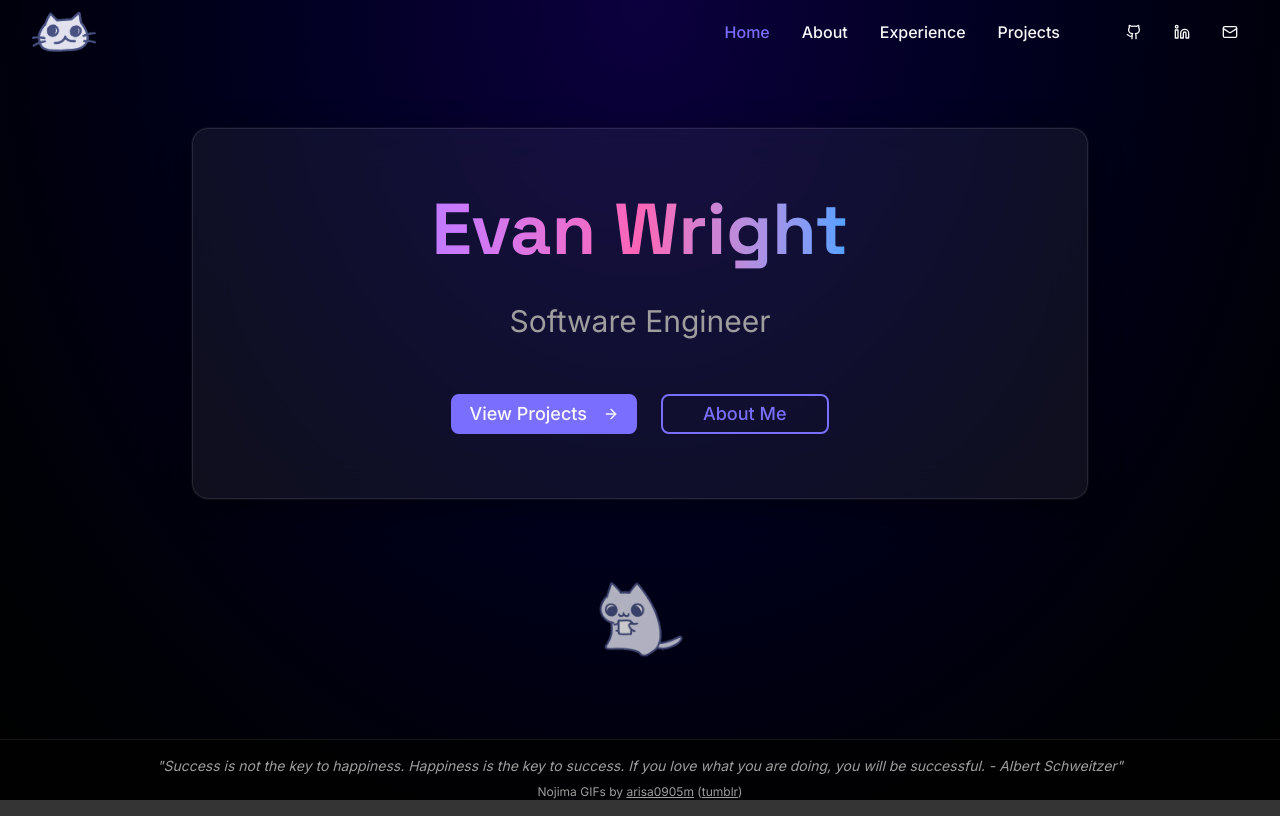
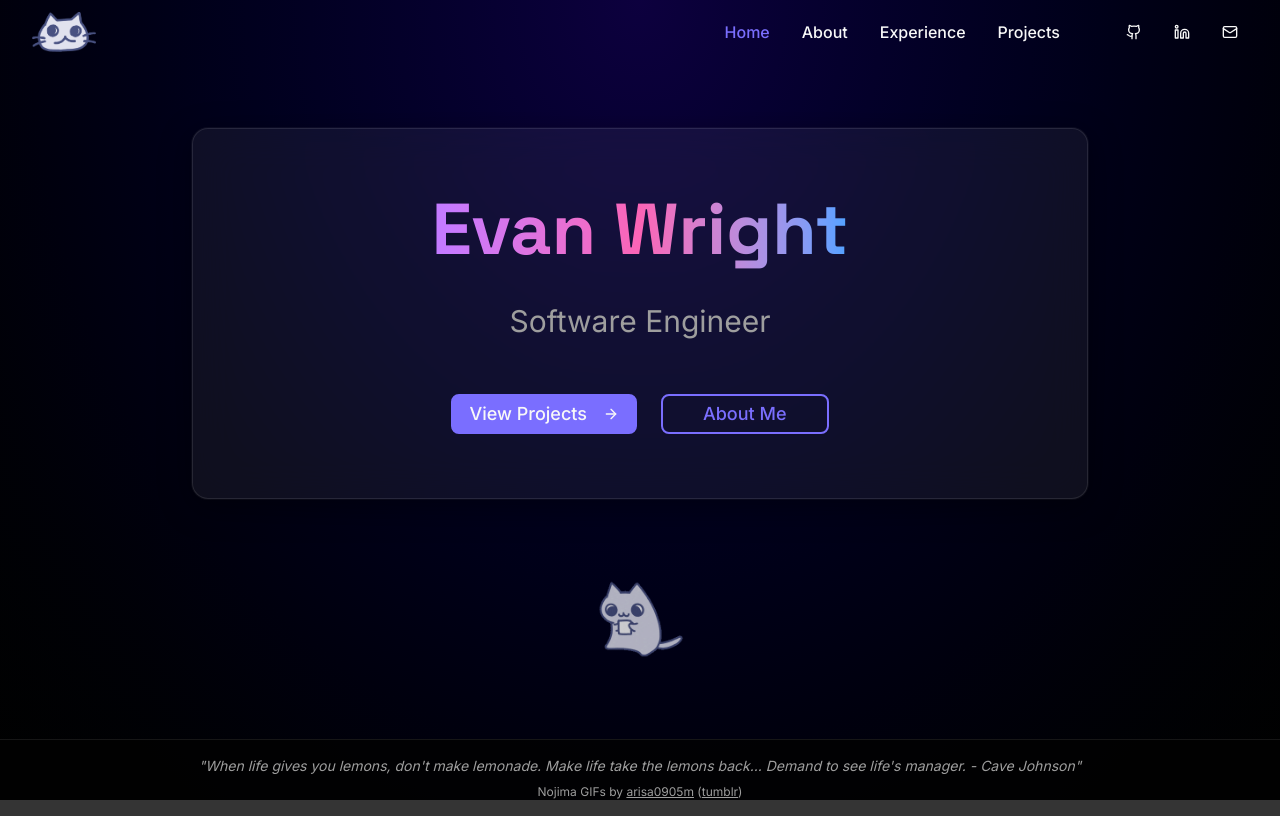
Before and after one commit to emw8105/portfolio, a Next.js app: page / in a window 1280 px wide. Built offline with nearby package versions, Linux system fonts and the light colour scheme.

Commit message:
force the server to recalculate the random quote without ssr

```diff
--- a/src/components/footer.tsx
+++ b/src/components/footer.tsx
@@ -1,12 +1,21 @@
+"use client"
+
 import { quotes } from "@/lib/quotes"
+import { useState, useEffect } from "react"
 
 export function Footer() {
-    const randomQuote = quotes[Math.floor(Math.random() * quotes.length)];
+    const [randomQuote, setRandomQuote] = useState<string>("")
+
+    useEffect(() => {
+        setRandomQuote(quotes[Math.floor(Math.random() * quotes.length)])
+    }, [])
 
     return (
         <footer className="w-full py-4 px-4 bg-background/80 border-t border-border mt-auto">
             <div className="max-w-6xl mx-auto flex flex-col items-center gap-2 text-center">
-                <blockquote className="italic text-muted-foreground text-sm">"{randomQuote}"</blockquote>
+                <blockquote className="italic text-muted-foreground text-sm">
+                    {randomQuote ? `"${randomQuote}"` : <span className="opacity-0">"Loading..."</span>}
+                </blockquote>
                 <div className="text-xs text-muted-foreground">
                     Nojima GIFs by <a href="https://giphy.com/arisa0905m" target="_blank" rel="noopener noreferrer" className="underline hover:text-primary">arisa0905m</a>
                     {" "}
```
